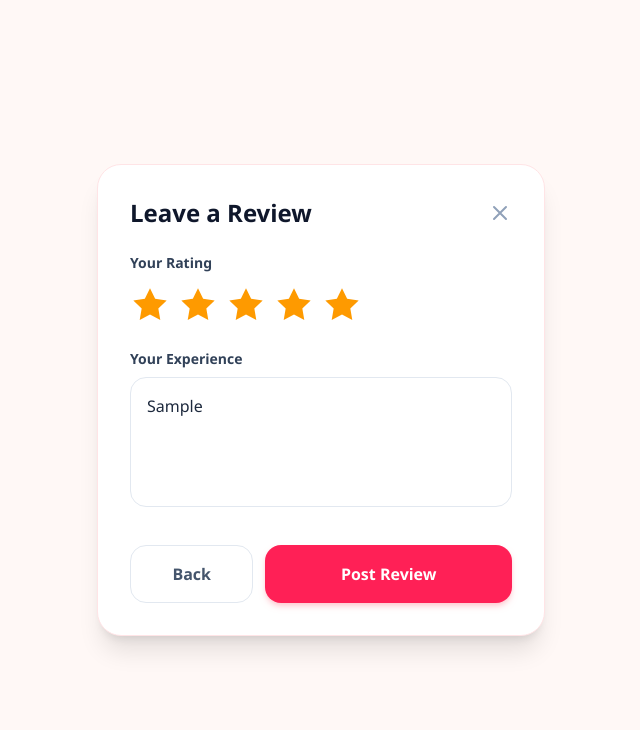
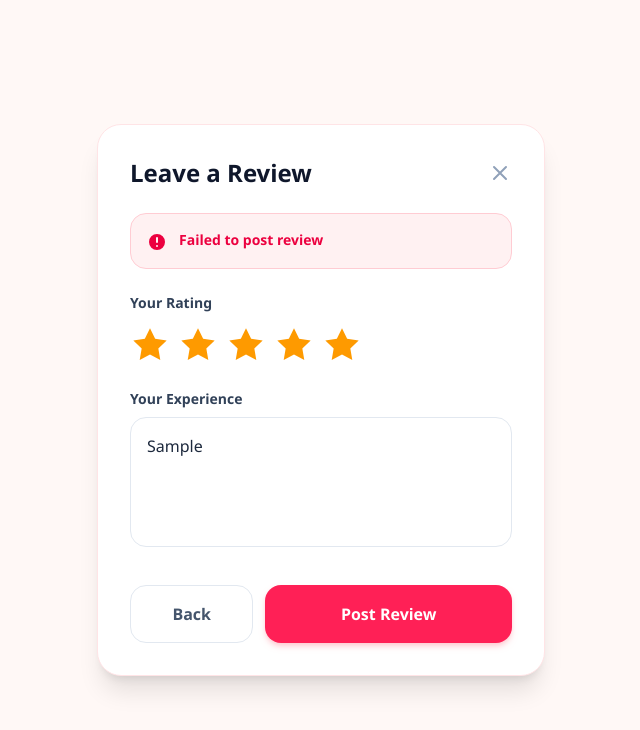
Before and after one commit to SachiniGayathma/HotelBookingSystem, a React (Vite) app in the folder frontend/: page /hotels/1/add-review in a window 1280 px wide. Both pictures are taken after typing "Sample" into the empty fields and a click on the button "Post Review". Shown: the top 730 px of the page, without its empty margins (319-959 px from the left). Built offline with nearby package versions, Linux system fonts and the light colour scheme; no server answers.

Commit message:
fixed review issue

```diff
--- a/frontend/src/pages/AddReviewPage.jsx
+++ b/frontend/src/pages/AddReviewPage.jsx
@@ -8,21 +8,43 @@ export default function AddReviewPage() {
   const [rating, setRating] = useState(5);
   const [comment, setComment] = useState("");
   const [loading, setLoading] = useState(false);
+  const [errorMsg, setErrorMsg] = useState("");
 
-  const handleSubmit = async (e) => {
+  // const handleSubmit = async (e) => {
+  //   e.preventDefault();
+  //   setLoading(true);
+  //   try {
+  //     await axios.post("https://notify-service-app.jollyforest-5b37db64.southeastasia.azurecontainerapps.io/reviews", {
+  //       hotelId,
+  //       userId: "user123",
+  //       rating,
+  //       comment
+  //     });
+  //     // Redirect to the reviews page upon success
+  //     navigate(`/hotels/${hotelId}/reviews`);
+  //   } catch (err) {
+  //     alert("Error: " + (err.response?.data?.message || "Failed to post review"));
+  //   } finally {
+  //     setLoading(false);
+  //   }
+  // };
+const handleSubmit = async (e) => {
     e.preventDefault();
     setLoading(true);
     try {
       await axios.post("https://notify-service-app.jollyforest-5b37db64.southeastasia.azurecontainerapps.io/reviews", {
         hotelId,
-        userId: "user123",
+        userId: "user123", // Note: Ensure you make a test booking using this exact user ID!
         rating,
         comment
       });
-      // Redirect to the reviews page upon success
       navigate(`/hotels/${hotelId}/reviews`);
     } catch (err) {
-      alert("Error: " + (err.response?.data?.message || "Failed to post review"));
+      const errorMessage = typeof err.response?.data === 'string'
+        ? err.response.data
+        : (err.response?.data?.message || "Failed to post review");
+
+      setErrorMsg(errorMessage); // This replaces the alert!
     } finally {
       setLoading(false);
     }
@@ -46,6 +68,15 @@ export default function AddReviewPage() {
             </svg>
           </button>
         </div>
+
+{errorMsg && (
+          <div className="mb-6 p-4 rounded-2xl bg-rose-50 border border-rose-200 text-rose-600 text-sm font-bold flex items-start gap-3">
+            <svg xmlns="http://www.w3.org/2000/svg" className="h-5 w-5 shrink-0 mt-0.5" viewBox="0 0 20 20" fill="currentColor">
+              <path fillRule="evenodd" d="M18 10a8 8 0 11-16 0 8 8 0 0116 0zm-7 4a1 1 0 11-2 0 1 1 0 012 0zm-1-9a1 1 0 00-1 1v4a1 1 0 102 0V6a1 1 0 00-1-1z" clipRule="evenodd" />
+            </svg>
+            <span>{errorMsg}</span>
+          </div>
+        )}
 
         <form onSubmit={handleSubmit} className="space-y-6">
 
```
